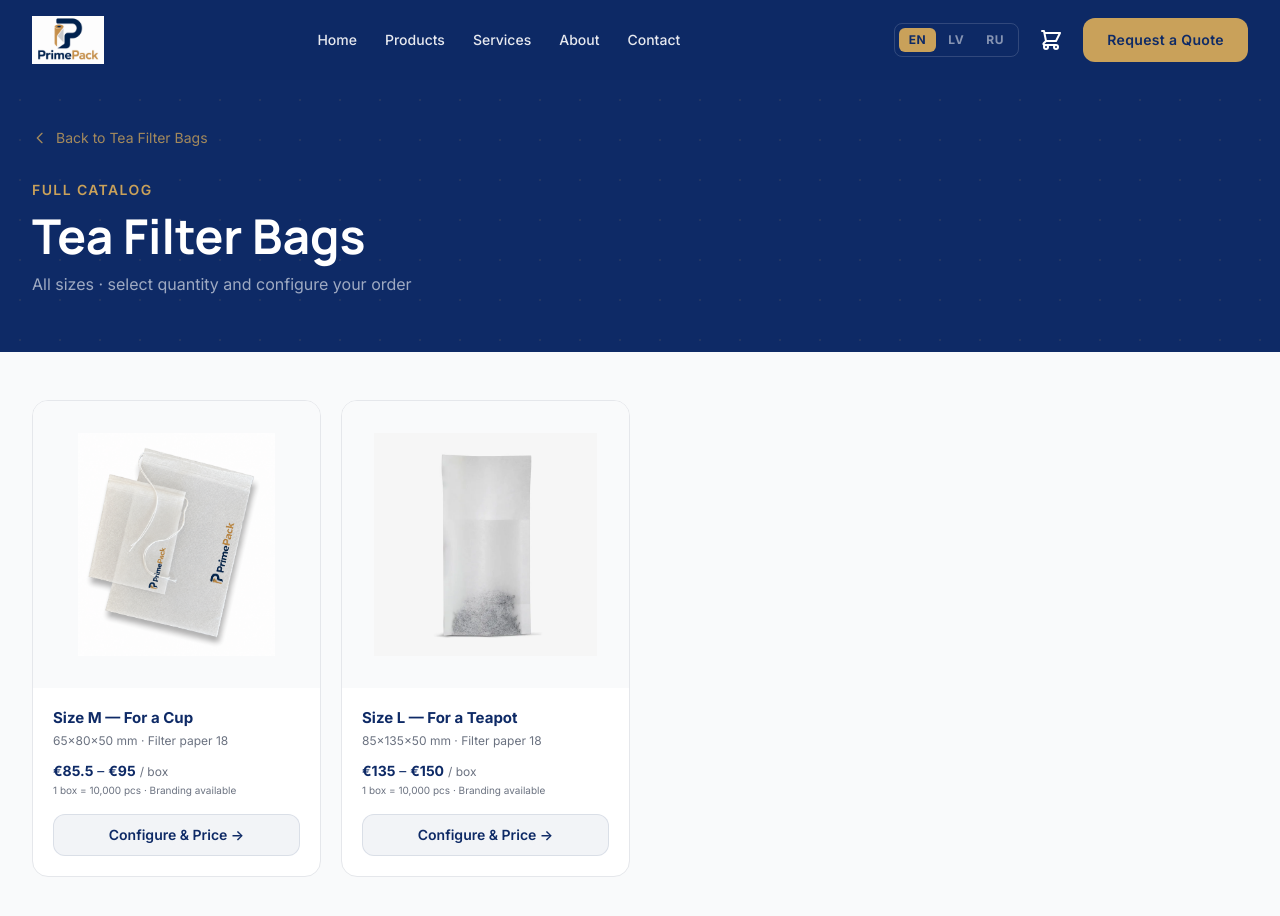
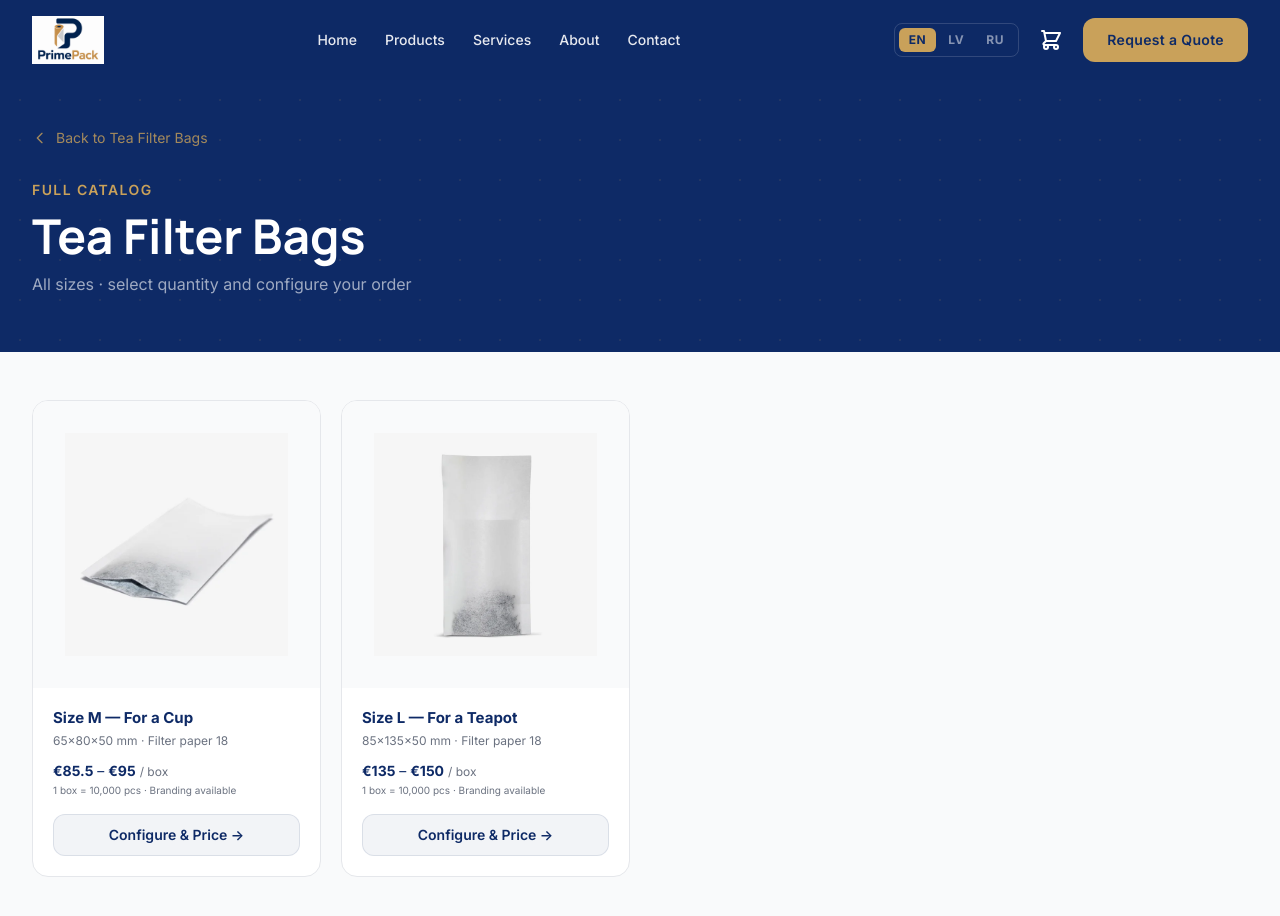
Before and after one commit to tresajoby/PrimePack, a Next.js app: page /products/tea-filter-bags/catalog in a window 1280 px wide. Shown: the top 916 px of the page. Built offline with nearby package versions, Linux system fonts and the light colour scheme.

Commit message:
Add Size M image for Tea Filter Bags
Co-Authored-By: Claude Sonnet 4.6 <noreply@anthropic.com>

```diff
--- a/app/products/tea-filter-bags/catalog/page.tsx
+++ b/app/products/tea-filter-bags/catalog/page.tsx
@@ -11,7 +11,7 @@ const sizes = [
     id: "size-m",
     name: "Size M — For a Cup",
     subtitle: "65×80×50 mm · Filter paper 18",
-    image: "/tea-filter-bags.png",
+    image: "/Tea bag size M.webp",
     dimensions: "65×80×50 mm",
     price1_10: 95,
     priceOver10: 85.5,
--- a/app/products/tea-filter-bags/page.tsx
+++ b/app/products/tea-filter-bags/page.tsx
@@ -14,7 +14,7 @@ const featureIcons = [
 ];
 
 const teaSizes = [
-  { id: "size-m", label: "Size M", subtitle: "For a Cup", dimensions: "65×80×50 mm", image: "/tea-filter-bags.png" },
+  { id: "size-m", label: "Size M", subtitle: "For a Cup", dimensions: "65×80×50 mm", image: "/Tea bag size M.webp" },
   { id: "size-l", label: "Size L", subtitle: "For a Teapot", dimensions: "85×135×50 mm", image: "/Tea bag size L.webp" },
 ];
 
```
Also changed, not shown: public/Tea bag size M.webp (added).
